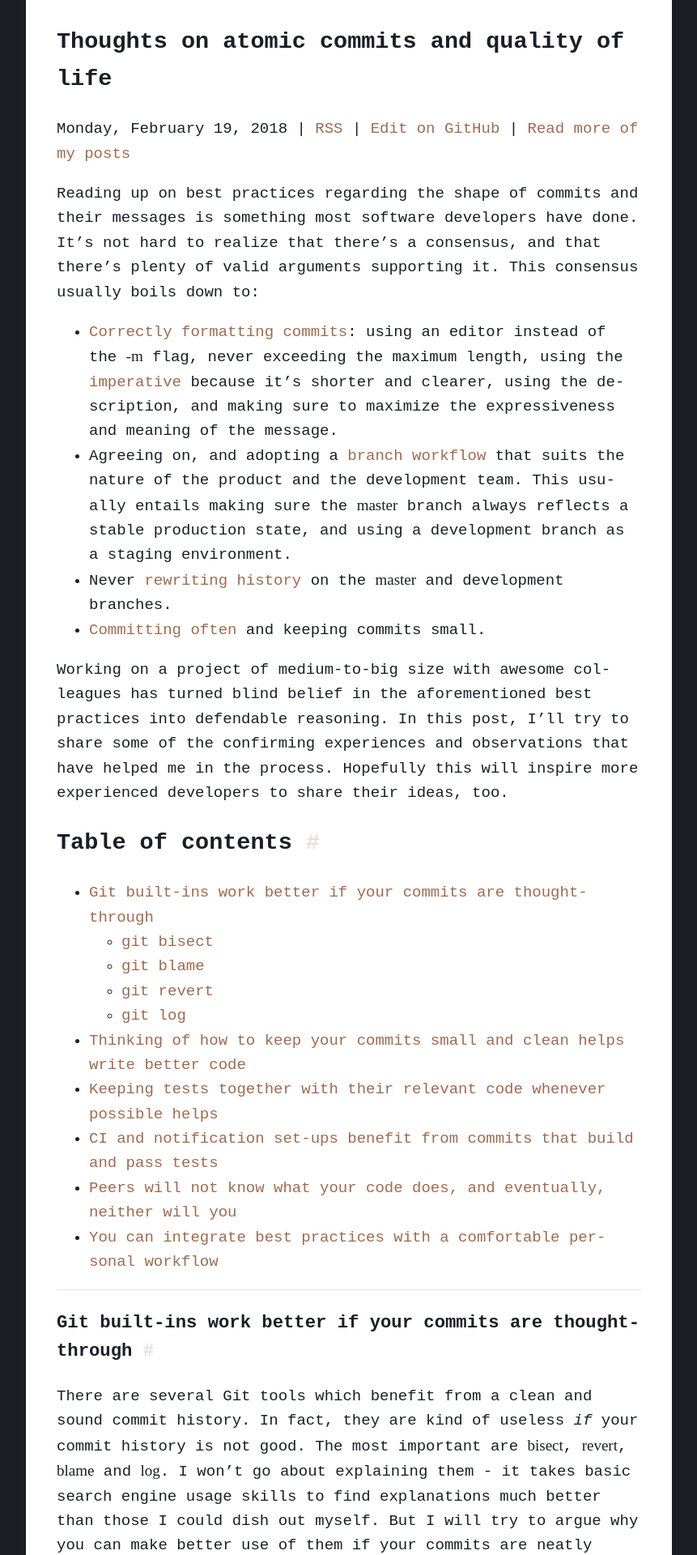
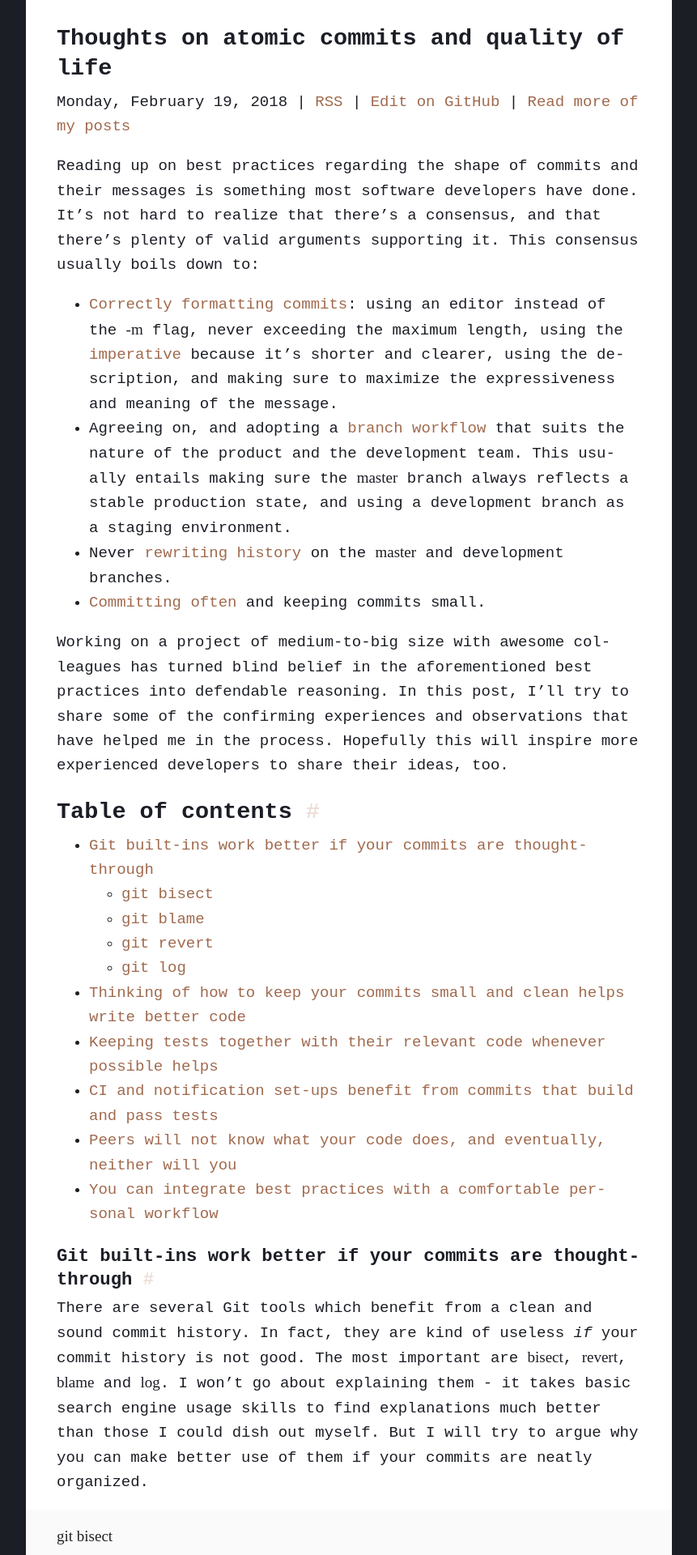
Before and after one commit to fnune/fnune.github.io, a Jekyll site: the page built from _posts/2018-02-02-git-best-practices-atomic-commits.markdown, in a window 1280 px wide. Shown: the top 1920 px of the page at 81% size, without its empty margins (209-1070 px from the left). Built offline with Jekyll 4.4.1, drawn with Linux system fonts in a browser that asks for light colours; some web fonts are replaced.

Commit message:
Improve spacing in headings and reduce use of hr

```diff
--- a/_posts/2018-04-28-how-to-listen-to-music.markdown
+++ b/_posts/2018-04-28-how-to-listen-to-music.markdown
@@ -12,8 +12,6 @@
 
 My view of the world might be a bit skewed, but here goes a bold statement: listening to music, and learning how to listen to music is one of the most important and worthwhile things on which you can spend your time. My intention with this post is to stir up your curiosity and hopefully inspire you to start listening to music in an active way; I promise, there is a bit of effort involved, but the reward is only as great as you can imagine.
 
----
-
 ## Spend some time together with it
 
 Music can be used in many different ways, and one piece of music means different things to different people. One day everything's gone awry and you come home beaten to the ground, but you turn on your computer and find solace in the first music that comes to your mind. Suddenly, you're somewhere else, you physically feel better. Another day, you're together with a group of people, and you wonder: what music could build a comfortable atmosphere, where everyone feels like talking to each other? While working or studying, you turn on some instrumentals that help you concentrate and give your brain some place it can go for a short time when its attention span is over.
@@ -21,8 +19,6 @@
 In all those situations, you're rewarded enormously by music. But there's something you definitely know but maybe haven't done in a while: choose a band's album or a composer's group of works, lay down with a good pair of headphones, close your eyes, crank up the volume and pay attention to what you're listening to. As if you were trying to meditate, focus on whatever part of the sound catches your attention. Let yourself stop thinking critically and become a child. Be carried away by whichever feeling you're being transmitted, and listen. Try to listen as if you were never going to be able to hear it again. Make use of the fact that you're hardwired to respond emotionally to different combinations of sound and silence; don't be scared, because when you're done, you'll still be lying in bed, unscathed.
 
 The more you give yourself to a piece of music, the more you'll get back from it. When you're done listening, try to learn something new about the author. Was there a reason behind this composition? Could you figure it out without any research? This goes for music without text too: what's the hidden meaning? Listen to it again, and maybe you'll find it more wonderful than last time. You don't need to know anything, no theory, no technique, no proficiency in any instrument will help you: the responsibility of listening to music lies exclusively in your ears and your brain.
-
----
 
 ## Get rid of "your type of music"
 
@@ -33,8 +29,6 @@
 Do not dismiss a piece of music without listening to most of it. Sometimes, the best comes at the end. Develop an ability to discern music composed with the heart from music composed with any sort of interest. Try to spot any pretentiousness in the way things are laid out. Admire effort and humility: these can be easily spotted, too.
 
 Try to forget about any concept of "good music" you have. If you enjoy it for the right reasons, then it's good music. If you sharpen, or completely change the tools you use to choose the music you listen to, you'll find there's not enough time to listen to all the things you like.
-
----
 
 ## Discover and revisit the old
 
--- a/_scss/main.scss
+++ b/_scss/main.scss
@@ -42,6 +42,12 @@
 h5,
 h6 {
   color: $black;
+  line-height: 1.3;
+  margin-bottom: 0.25em;
+
+  + * {
+    margin-top: 0;
+  }
 }
 
 img {
```
Also changed, not shown: _posts/2018-02-02-git-best-practices-atomic-commits.markdown (+0 -12 lines).
